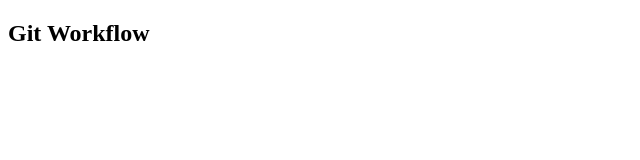
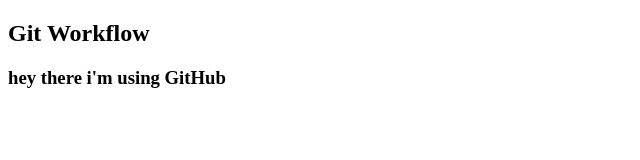
Before and after one commit to Shereen0128/git-workflow, a plain HTML site: page index.html in a window 1280 px wide. Shown: the whole page, without its empty margins (0-640 px from the left). Drawn offline with Linux system fonts and the light colour scheme.

Commit message:
Changes Done

```diff
--- a/index.html
+++ b/index.html
@@ -7,5 +7,6 @@
 </head>
 <body>
     <h2>Git Workflow</h2>
+    <h3>hey there i'm using GitHub</h3>
 </body>
 </html>
--- /dev/null
+++ b/index.js
@@ -0,0 +1 @@
+console.log("javascript")
```
